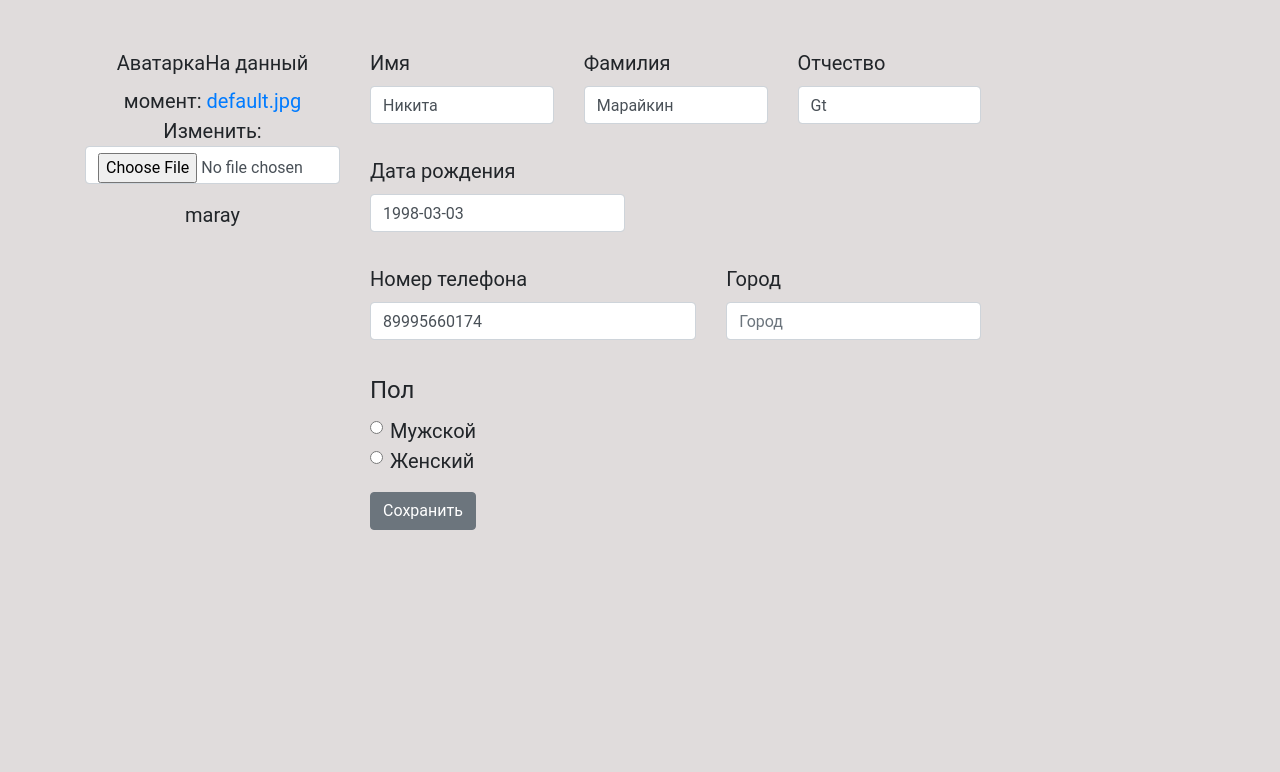
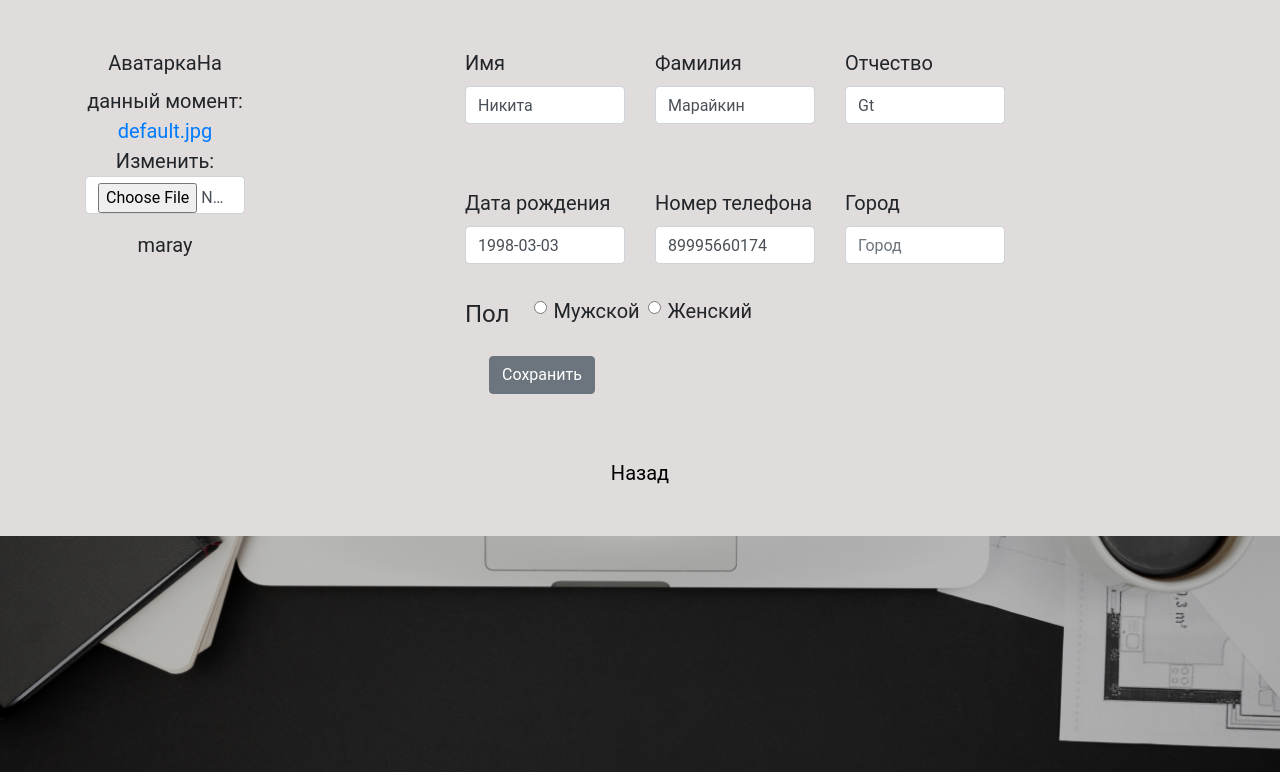
Before and after one commit to Spectren/schedule_master, a Django app: a page that uses Sber/templates/profile_change.html in a window 1280 px wide. Shown: the part 62-834 px from the top of the page. Before the commit the page ends 592 px from the top, so only its background shows below. Run offline with Django 3.2, Linux system fonts and the light colour scheme; a user stored in the database is signed in; data comes from the database, SQL or seed files in the repository; both versions use the stored data as it was after the commit; some libraries are stand-ins or nearby versions.

Commit message:
final 16.12.20

```diff
--- a/Sber/static/css/style.css
+++ b/Sber/static/css/style.css
@@ -60,7 +60,7 @@ body{
  }
  .bimg-4{
     background: url(../images/flat-lay-desk-dark.png) 100% 100% no-repeat;
-    height: 15%;
+    height: 236px;
     background-size: cover;
     width: 100%;
 }
--- a/Sber/templates/django_registration/registration_form.html
+++ b/Sber/templates/django_registration/registration_form.html
@@ -9,7 +9,7 @@
 
 {% block content %}
 <div class='container'>
-    <div class='row justify-content-center h-100'>
+    <div class='row justify-content-center h-100 mb-5'>
         <div class='col-12 сol-sm-8 col-md-6 col-lg-4 text-center'>
             <div class='card' style="background-color: hsl(0, 6%, 76%);">
                 <div class='card-body'>
@@ -53,6 +53,6 @@
     </div>
 </div>
 <footer>
-    <div class="bimg-4 fixed-bottom"></div>
+    <div class="bimg-4"></div>
 </footer>
 {% endblock %}
--- a/Sber/templates/login.html
+++ b/Sber/templates/login.html
@@ -5,7 +5,7 @@
 
 {% block content %}
 <div class='container'>
-    <div class='row mb-4 justify-content-center align-items-center h-100 mr-2 ml-2'>
+    <div class='row mb-4 justify-content-center align-items-center h-100 mr-2 ml-2 mb-5'>
         <div class='col-12 сol-sm-8 col-md-6 col-lg-5 col-xl-4 text-center mt-3'>
             <div class='card' style="background-color: hsl(0, 6%, 76%);">
                 <div class='card-body'>
@@ -34,6 +34,6 @@
     </div>
 </div>
 <footer>
-    <div class="bimg-4 fixed-bottom"></div>
+    <div class="bimg-4"></div>
 </footer>
 {% endblock %}
--- a/Sber/templates/profile.html
+++ b/Sber/templates/profile.html
@@ -32,6 +32,9 @@
             </div>
         </div>
     </div>
-    <a href="{% url 'profile_change' %}">HUY</a>
+    <a href="{% url 'profile_change' %}"class="d-flex justify-content-center mb-5" style="text-decoration: none; color: black;">Изменить данные</a>
 </div>
+<footer>
+    <div class="bimg-4"></div>
+</footer>
 {% endblock %}
--- a/Sber/templates/profile_change.html
+++ b/Sber/templates/profile_change.html
@@ -7,7 +7,7 @@
 
 {% block content %}
 
-<!--<div class='d-flex flex-row'>
+<!-- <div class='d-flex flex-row'>
     <div class='d-flex flex-column w-25' style="background-color: #112034;">
         <div class='d-flex flex-row border border-dark py-3 pl-3'>
             <div class='d-inline-flex'>
@@ -43,7 +43,7 @@
                     <p style="color: aliceblue;">Помощь</p>
                 </div>
             </a>
-            <a class="nav-link" href="/huy/">
+            <a class="nav-link" href="/profile/">
                 <div class='d-inline-flex fas fa-sign-out-alt'></div>
                 <div class='d-inline-flex'>
                     <p style="color: aliceblue;">Выйти</p>
@@ -85,19 +85,19 @@
             </div>
         </div>
     </div>
-</div>-->
+</div> -->
 
 <div class="container">
     <div class="row mt-5 mb-5">
-        <div class="col-3 text-center">
+        <div class="col-2 text-center mr-auto">
             {% bootstrap_field mentor_form.avatar %}
-            <!--'rounded-circle z-depth-0 w-75 h-75'-->
+            <!-- 'rounded-circle z-depth-0 w-75 h-75' -->
             <p class="text-center mt-2">{{user.username}}</p>
         </div>
-        <div class="col-9">
+        <div class="col-8 ml-auto">
             <form method="POST" class="needs-validation" novalidate>
                 {% csrf_token %}
-                <div class="row mb-3">
+                <div class="row mb-5">
                     <div class="col-3">
                         {% bootstrap_field user_form.first_name %}
                     </div>
@@ -109,31 +109,29 @@
                     </div>
                 </div>
                 <div class='row mb-3'>
-                    <div class='col-4'>
+                    <div class='col-3'>
                         {% bootstrap_field mentor_form.birthday %}
                     </div>
-                </div>
-                <div class='row mb-3'>
-                    <div class='col-5'>
+                    <div class='col-3'>
                         {% bootstrap_field mentor_form.telephone %}
                     </div>
-                    <div class='col-4'>
+                    <div class='col-3'>
                         {% bootstrap_field mentor_form.city %}
                     </div>
                 </div>
-                <div class="form-group">
+                <div class="form-group d-inline-flex w-150">
                     <legend>Пол</legend>
-                    <div class="form-check">
+                    <div class="form-check ml-4">
                         <input class="form-check-input" type="radio" name="sex" value="0">
                         <label class="form-check-label" for="Male">Мужской</label>
                     </div>
-                    <div class="form-check">
+                    <div class="form-check ml-2">
                         <input class="form-check-input" type="radio" name="sex" value="1">
                         <label class="form-check-label" for="Female">Женский</label>
                     </div>
                 </div>
                 <div class="form-group">
-                    <button class="btn btn-secondary" type="submit">Сохранить</button>
+                    <button class="btn btn-secondary ml-4" type="submit">Сохранить</button>
                 </div>
                 {% if user_form.errors or mentor_form.errors %}
                     {% bootstrap_alert user_form.errors alert_type='error' %}
@@ -142,5 +140,9 @@
             </form>
         </div>
     </div>
+    <a href="{% url 'profile' %}"class="d-flex justify-content-center mb-5" style="text-decoration: none; color: black;">Назад</a>
 </div>
+<footer>
+    <div class="bimg-4"></div>
+</footer>
 {% endblock %}
```
Also changed, not shown: Sber/db.sqlite3.
